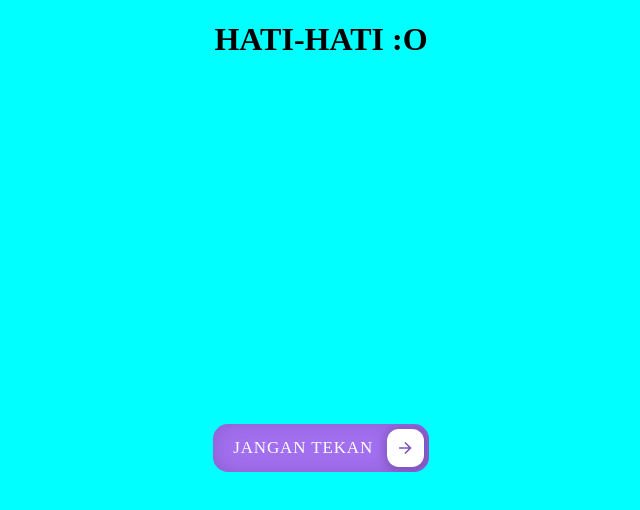
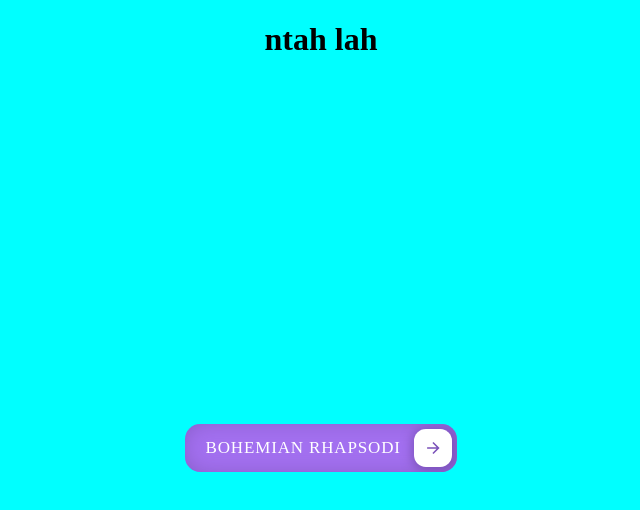
Before and after one commit to Oooomaga/website, a plain HTML site: page index.html in a window 1280 px wide. Shown: the whole page, without its empty margins (319-959 px from the left). Drawn offline with Linux system fonts and the light colour scheme.

Commit message:
Update index.html

```diff
--- a/index.html
+++ b/index.html
@@ -2,16 +2,16 @@
 <html lang="id">
 <head>
 <meta charset="UTF-8" />
-<title>HAYOLOHHH</title>
+<title>laguuuuu</title>
 <link rel="stylesheet" href="style.css" />
 </head>
 <body>
-<h1>HATI-HATI :O</h1>
+<h1>ntah lah</h1>
 
 
 <div class="button">
     <button class="cssbuttons-io-button" onclick="window.open('https://youtu.be/FJZIl0JPmgs?si=cKWFvmVf0uiwD2wb', '_blank')">
-    JANGAN TEKAN
+    BOHEMIAN RHAPSODI
     <span class="icon">
         <svg height="24" width="24" viewBox="0 0 24 24" xmlns="http://www.w3.org/2000/svg">
         <path d="M0 0h24v24H0z" fill="none"></path>
```
